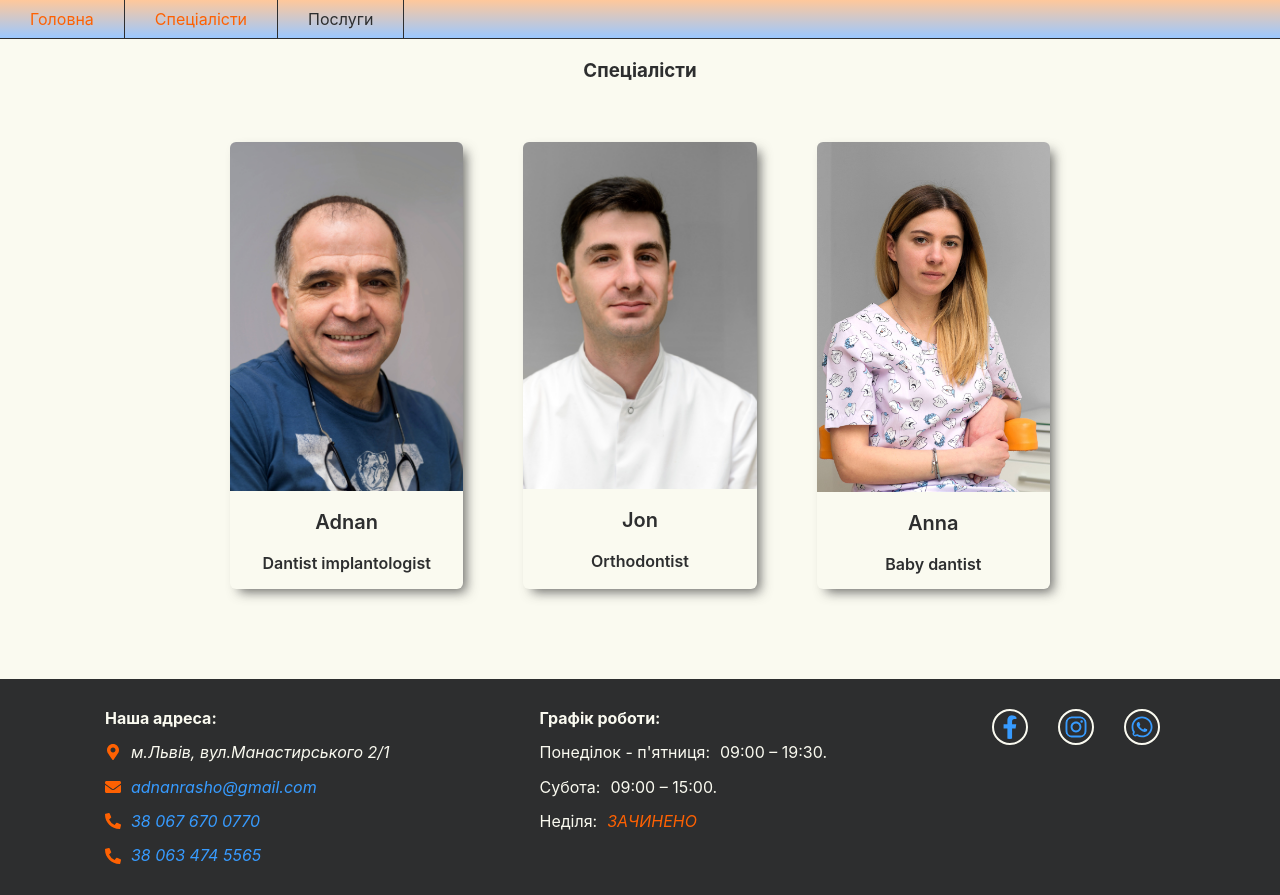
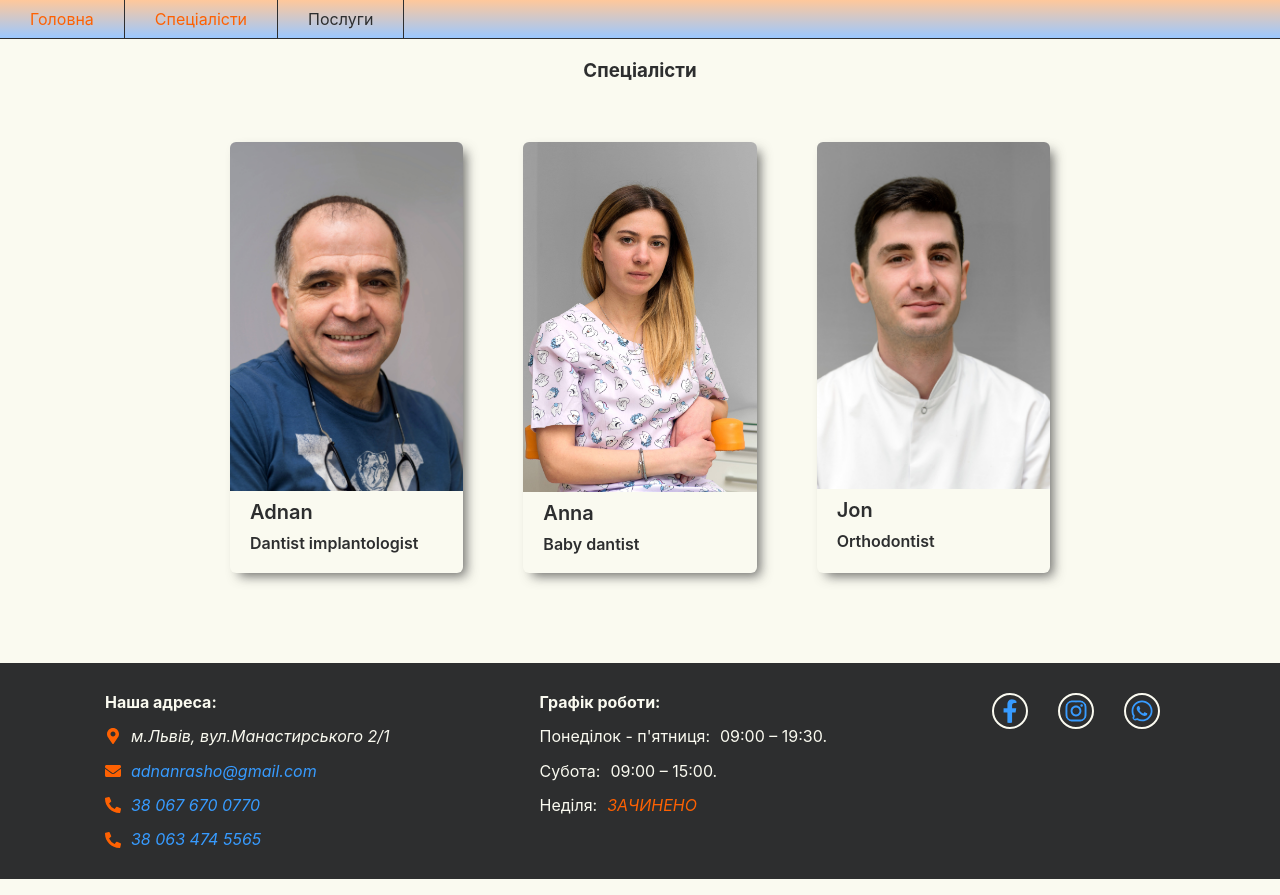
Before and after one commit to SerhiyStepanov/dent, a React (Create React App) app: page /team in a window 1280 px wide. Built offline with nearby package versions, Linux system fonts and the light colour scheme.

Commit message:
add div content

```diff
--- a/src/components/Modal/Modal.js
+++ b/src/components/Modal/Modal.js
@@ -25,9 +25,11 @@ export default function Modal({ closeModal, card }) {
       <div className={s.modal}>
         <div className={s.thumb}>
           <img src={url} alt={alt} className={s.photo} />
-          <p className={s.name}>{name}</p>
-          <p className={s.title}>{title}</p>
-          <p className={s.descr}>{descr}</p>
+          <div className={s.content}>
+            <p className={s.name}>{name}</p>
+            <p className={s.title}>{title}</p>
+            <p className={s.descr}>{descr}</p>
+          </div>
         </div>
       </div>
     </div>
--- a/src/components/Modal/modal.module.css
+++ b/src/components/Modal/modal.module.css
@@ -17,7 +17,6 @@
   width: 80%;
   height: auto;
   background-color: var(--light-color);
-  border: 2px solid var(--accent-color);
   border-radius: 6px;
   overflow: hidden;
 }
@@ -46,20 +45,31 @@
   overflow: hidden;
 }
 
+.content {
+  border-bottom-left-radius: 6px;
+  border-bottom-right-radius: 6px;
+  padding: 10px 20px;
+}
+
 .name {
+  margin-top: 0;
+  margin-bottom: 10px;
   font-size: 20px;
   font-weight: 600;
   color: var(--dark-color);
 }
 
 .title {
+  margin-top: 0;
+  margin-bottom: 10px;
   font-size: 16px;
   font-weight: 600;
   color: var(--dark-color);
 }
 
 .descr {
-  margin-bottom: 0;
+  margin-top: 0;
+  margin-bottom: 10px;
   font-size: 12px;
   color: var(--dark-color);
 }
--- a/src/components/Team/Team.js
+++ b/src/components/Team/Team.js
@@ -23,9 +23,11 @@ export default function Team() {
           <li key={index} className={s.list} onClick={() => showModal(el)}>
             <div className={s.thumb}>
               <img src={el.url} alt={el.alt} className={s.photo} />
-              <p className={s.name}>{el.name}</p>
-              <p className={s.title}>{el.title}</p>
-              <p className={s.descr}>{el.descr}</p>
+              <div className={s.content}>
+                <p className={s.name}>{el.name}</p>
+                <p className={s.title}>{el.title}</p>
+                <p className={s.descr}>{el.descr}</p>
+              </div>
             </div>
           </li>
         ))}
--- a/src/components/Team/team.module.css
+++ b/src/components/Team/team.module.css
@@ -48,7 +48,7 @@
 }
 
 .thumb {
-  text-align: center;
+  display: block;
 }
 
 .photo {
@@ -58,20 +58,32 @@
   overflow: hidden;
 }
 
+.content {
+  border-bottom-left-radius: 6px;
+  border-bottom-right-radius: 6px;
+  padding: 10px 20px;
+  overflow: hidden;
+}
+
 .name {
+  margin-top: 0;
+  margin-bottom: 10px;
   font-size: 20px;
   font-weight: 600;
   color: var(--dark-color);
 }
 
 .title {
+  margin-top: 0;
+  margin-bottom: 10px;
   font-size: 16px;
   font-weight: 600;
   color: var(--dark-color);
 }
 
 .descr {
-  margin-bottom: 0;
+  margin-top: 0;
+  margin-bottom: 10px;
   font-size: 12px;
   color: var(--dark-color);
 }
--- a/src/team.json
+++ b/src/team.json
@@ -8,18 +8,18 @@
   },
 
   {
+    "url": "anna.jpg",
+    "alt": "anna",
+    "name": "Anna",
+    "title": "Baby  dantist",
+    "descr": ""
+  },
+
+  {
     "url": "jon.jpg",
     "alt": "jon",
     "name": "Jon",
     "title": "Orthodontist  ",
     "descr": ""
-  },
-
-  {
-    "url": "anna.jpg",
-    "alt": "anna",
-    "name": "Anna",
-    "title": "Baby  dantist",
-    "descr": ""
   }
 ]
```
